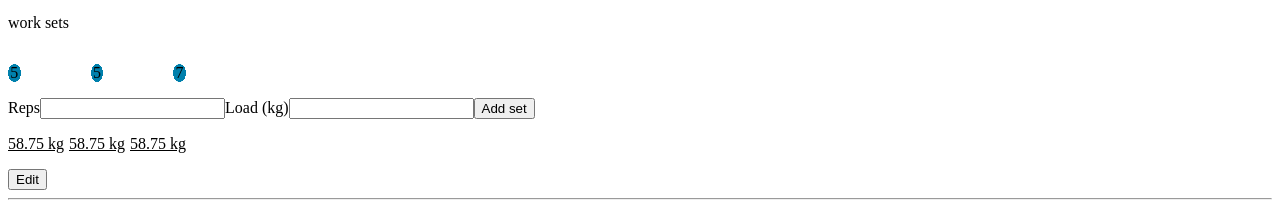
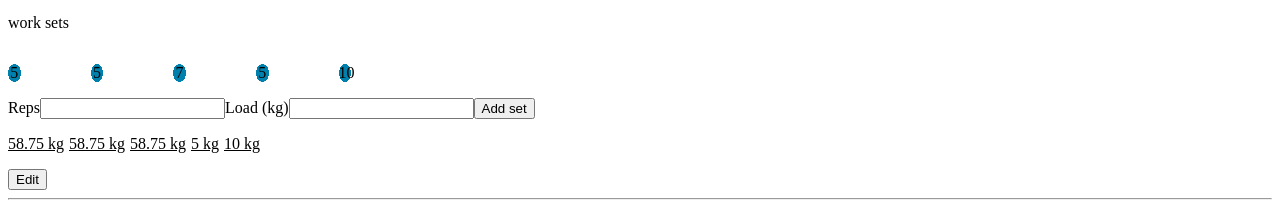
Before and after one commit to LerkkaP/WorkoutLogger, a React (Create React App) app: page / in a window 1280 px wide. Shown: the part 415-618 px from the top of the page. Built offline with nearby package versions, Linux system fonts and the light colour scheme; data requests are answered from the project's data file.

Commit message:
create service for adding sets for a exercise

```diff
--- a/db.json
+++ b/db.json
@@ -37,6 +37,14 @@
             {
               "reps": 7,
               "kg": 58.75
+            },
+            {
+              "reps": 5,
+              "kg": 5
+            },
+            {
+              "reps": 10,
+              "kg": 10
             }
           ]
         }
--- a/src/api/services/exercises.js
+++ b/src/api/services/exercises.js
@@ -26,4 +26,19 @@ const addExercise = async (id, exerciseObject) => {
   await axios.put(`${baseUrl}/${id.id}`, existingWorkout);
 };
 
-export default { deleteExercise, addExercise };
+const addSet = async (workout_id, exercise_id, reps, load) => {
+  const response = await axios.get(`${baseUrl}/${workout_id}`);
+  const workouts = response.data;
+
+  const exercise = workouts.exercises.find(
+    (e) => e.exercise_id === exercise_id
+  );
+
+  const newSet = { reps: parseInt(reps), kg: parseInt(load) };
+
+  exercise.sets.push(newSet);
+
+  await axios.put(`${baseUrl}/${workout_id}`, workouts);
+};
+
+export default { deleteExercise, addExercise, addSet };
--- a/src/components/SetForm.js
+++ b/src/components/SetForm.js
@@ -1,11 +1,37 @@
-const SetForm = () => {
+import { useState } from "react";
+import { useDispatch } from "react-redux";
+
+import exerciseService from "../api/services/exercises";
+
+const SetForm = ({ workout_id, exercise_id }) => {
+  const dispatch = useDispatch();
+
+  const [reps, setReps] = useState("");
+  const [load, setLoad] = useState("");
+
+  const handleSubmit = async () => {
+    await exerciseService.addSet(workout_id, exercise_id, reps, load);
+    setReps("");
+    setLoad("");
+  };
+
   return (
     <div>
       Reps
-      <input />
+      <input
+        type="number"
+        name="reps"
+        value={reps}
+        onChange={(e) => setReps(e.target.value)}
+      />
       Load (kg)
-      <input />
-      <button>Add set</button>
+      <input
+        type="number"
+        name="load"
+        value={load}
+        onChange={(e) => setLoad(e.target.value)}
+      />
+      <button onClick={handleSubmit}>Add set</button>
     </div>
   );
 };
--- a/src/components/WorkoutList.js
+++ b/src/components/WorkoutList.js
@@ -41,7 +41,7 @@ const WorkoutList = () => {
               <p key={i}>{sets.reps}</p>
             ))}
           </div>
-          <SetForm />
+          <SetForm workout_id={workout.id} exercise_id={exercise.exercise_id} />
           <div className="sets">
             {exercise.sets.map((sets, i) => (
               <p key={i}>{sets.kg} kg</p>
```
